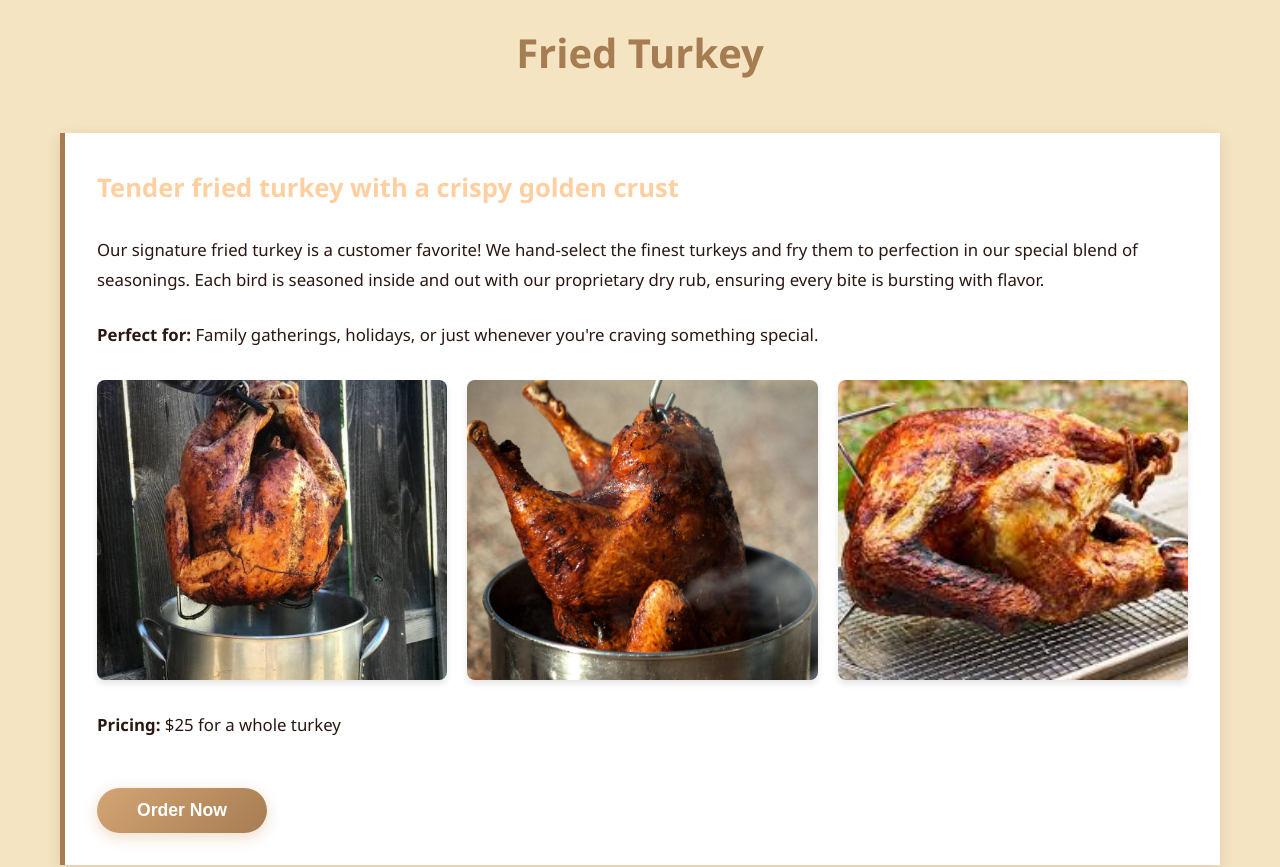
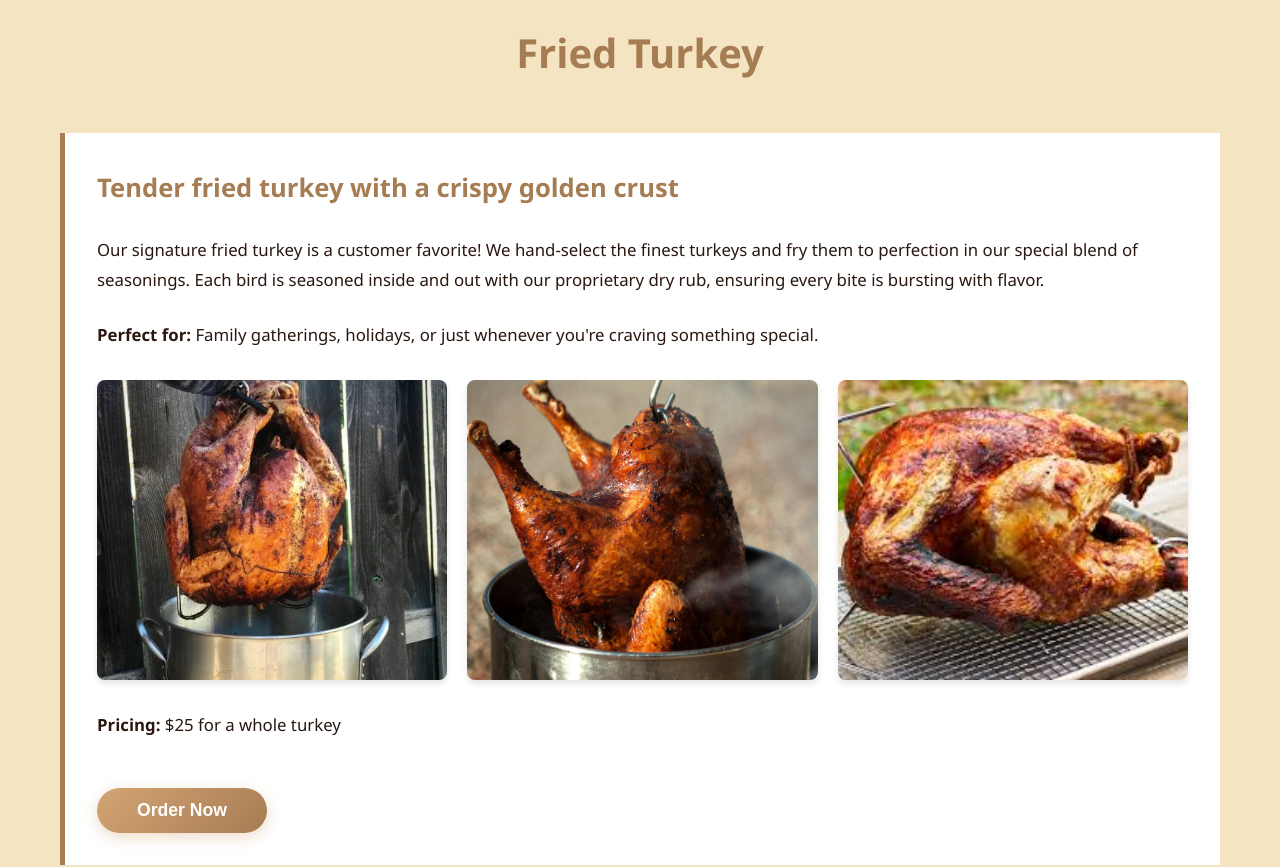
Before and after one commit to Diamond-Queen/BBQ---SECRET, a React (Vite) app: page /fried-turkey in a window 1280 px wide. Shown: the part 940-1807 px from the top of the page. Built offline with nearby package versions, Linux system fonts and the light colour scheme.

Commit message:
Removed fried turkey box shadow and changed the color of h3

```diff
--- a/stylesheets/index.css
+++ b/stylesheets/index.css
@@ -495,11 +495,10 @@ a {
   background-color: #fff;
   padding: 2rem;
   color: #a67c52;
-  box-shadow: 0 4px 14px rgba(61, 35, 24, 0.12);
 }
 
 .page-turkey .menu-item-detail h3 {
-  color: #ffcfa0;
+  color: #a67c52;
 }
 
 .page-turkey .menu-item-detail p,
```
